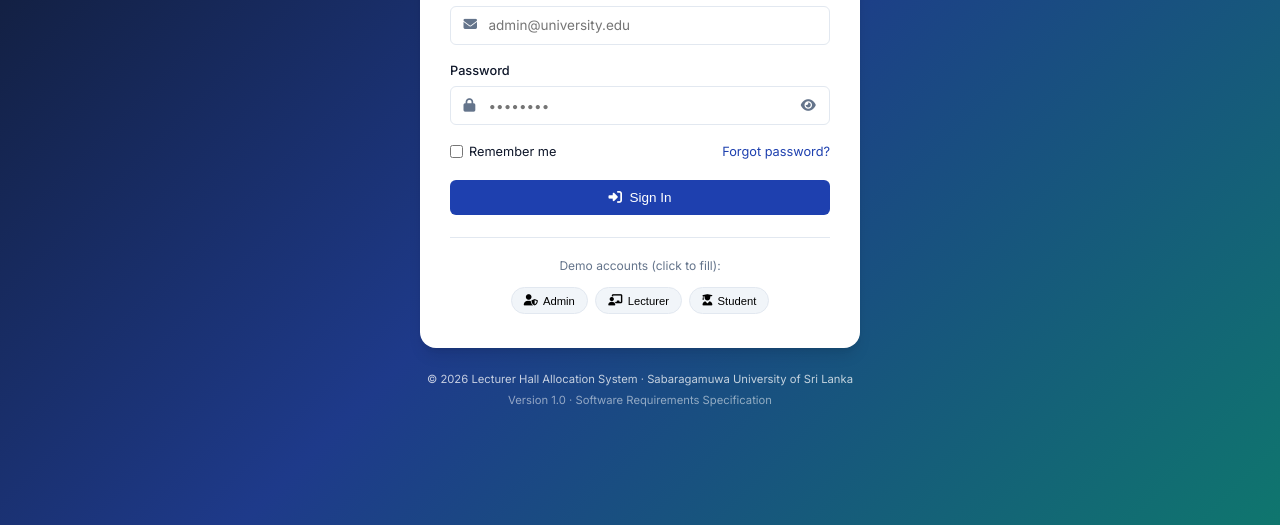
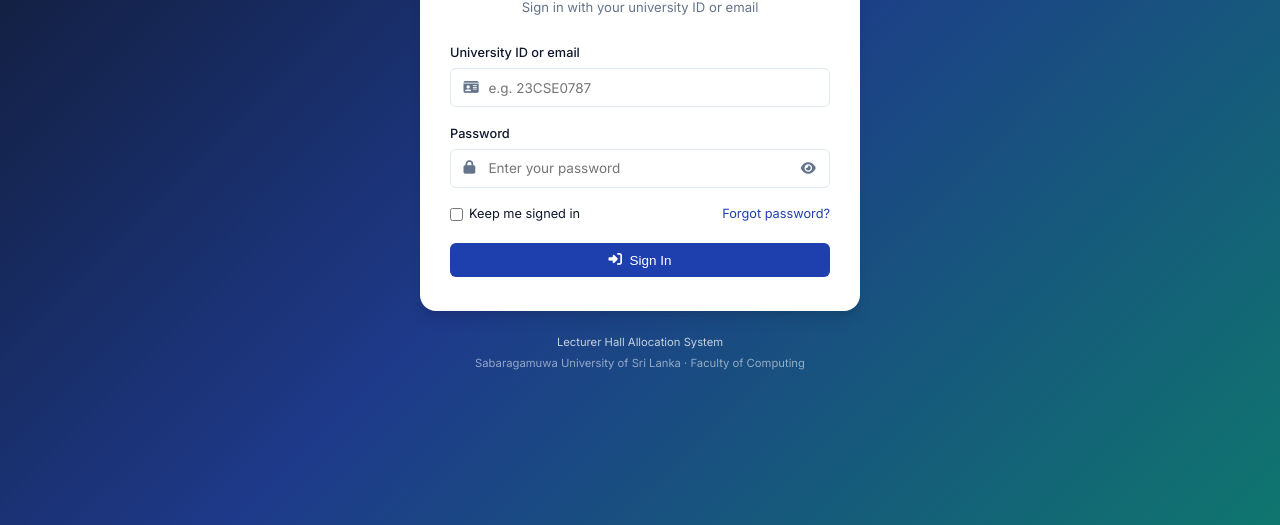
Before and after one commit to rajenderansnekan/Group_05_Lecture-Hall-Allocating-System, a plain HTML site: page FrontEnd/index.html in a window 1280 px wide. Shown: the part 275-800 px from the top of the page. Drawn offline with Linux system fonts and the light colour scheme.

Commit message:
add frontend prototype and core modules for Lecturer Hall Allocation System (LHAS)

```diff
--- a/FrontEnd/index.html
+++ b/FrontEnd/index.html
@@ -17,14 +17,18 @@
           <span>LHAS</span>
         </div>
         <h1>Lecturer Hall Allocation System</h1>
+        <p>Sign in with your university ID or email</p>
       </div>
 
-      <form id="loginForm" class="auth-form">
+      <form id="loginForm" class="auth-form" novalidate>
         <div class="form-group">
-          <label for="email">Email / Username</label>
+          <label for="identifier">University ID or email</label>
           <div class="input-icon">
-            <i class="fas fa-envelope"></i>
-            <input type="text" id="email" name="email" placeholder="admin@university.edu" required autocomplete="username" />
+            <i class="fas fa-id-card"></i>
+            <input type="text" id="identifier" name="identifier" placeholder="e.g. 23CSE0787" required autocomplete="username" autocapitalize="off" spellcheck="false" />
+            <button type="button" class="clear-input" id="clearIdentifier" aria-label="Clear" hidden>
+              <i class="fas fa-times"></i>
+            </button>
           </div>
         </div>
 
@@ -32,8 +36,8 @@
           <label for="password">Password</label>
           <div class="input-icon">
             <i class="fas fa-lock"></i>
-            <input type="password" id="password" name="password" placeholder="••••••••" required autocomplete="current-password" />
-            <button type="button" class="toggle-password" aria-label="Toggle password visibility">
+            <input type="password" id="password" name="password" placeholder="Enter your password" required autocomplete="current-password" />
+            <button type="button" class="toggle-password" aria-label="Show or hide password">
               <i class="fas fa-eye"></i>
             </button>
           </div>
@@ -42,37 +46,40 @@
         <div class="form-row">
           <label class="checkbox">
             <input type="checkbox" id="remember" />
-            <span>Remember me</span>
+            <span>Keep me signed in</span>
           </label>
-          <a href="#" class="forgot-link">Forgot password?</a>
+          <a href="#" class="forgot-link" id="forgotLink">Forgot password?</a>
         </div>
 
-        <button type="submit" class="btn btn-primary btn-block">
+        <button type="submit" class="btn btn-primary btn-block" id="loginButton">
           <i class="fas fa-sign-in-alt"></i> Sign In
         </button>
 
-        <div id="loginError" class="alert alert-error" hidden></div>
+        <div id="loginError" class="alert alert-error" hidden role="alert"></div>
       </form>
 
-      <div class="demo-accounts">
-        <p>Demo accounts (click to fill):</p>
-        <div class="demo-btns">
-          <button type="button" class="demo-btn" data-role="admin" data-email="admin@lhas.edu" data-pass="admin123">
-            <i class="fas fa-user-shield"></i> Admin
-          </button>
-          <button type="button" class="demo-btn" data-role="lecturer" data-email="lecturer@lhas.edu" data-pass="lect123">
-            <i class="fas fa-chalkboard-teacher"></i> Lecturer
-          </button>
-          <button type="button" class="demo-btn" data-role="student" data-email="student@lhas.edu" data-pass="stud123">
-            <i class="fas fa-user-graduate"></i> Student
-          </button>
+      <form id="forgotForm" class="auth-form" hidden novalidate>
+        <h2 class="auth-subtitle">Reset your password</h2>
+        <p class="auth-note">Enter your university ID or email. We will send a reset link to the email on your account.</p>
+        <div class="form-group">
+          <label for="forgotIdentifier">University ID or email</label>
+          <div class="input-icon">
+            <i class="fas fa-id-card"></i>
+            <input type="text" id="forgotIdentifier" autocomplete="username" autocapitalize="off" spellcheck="false" />
+            <button type="button" class="clear-input" id="clearForgot" aria-label="Clear" hidden>
+              <i class="fas fa-times"></i>
+            </button>
+          </div>
         </div>
-      </div>
+        <button type="submit" class="btn btn-primary btn-block" id="forgotButton">Send reset link</button>
+        <div id="forgotMessage" class="alert" hidden role="status"></div>
+        <p class="auth-back"><a href="#" id="backToLogin"><i class="fas fa-arrow-left"></i> Back to sign in</a></p>
+      </form>
     </div>
 
     <footer class="auth-footer">
-      <p>© 2026 Lecturer Hall Allocation System · Sabaragamuwa University of Sri Lanka</p>
-      <p class="version">Version 1.0 · Software Requirements Specification</p>
+      <p>Lecturer Hall Allocation System</p>
+      <p class="version">Sabaragamuwa University of Sri Lanka · Faculty of Computing</p>
     </footer>
   </div>
 
```
Also changed, not shown: FrontEnd/README.md.
